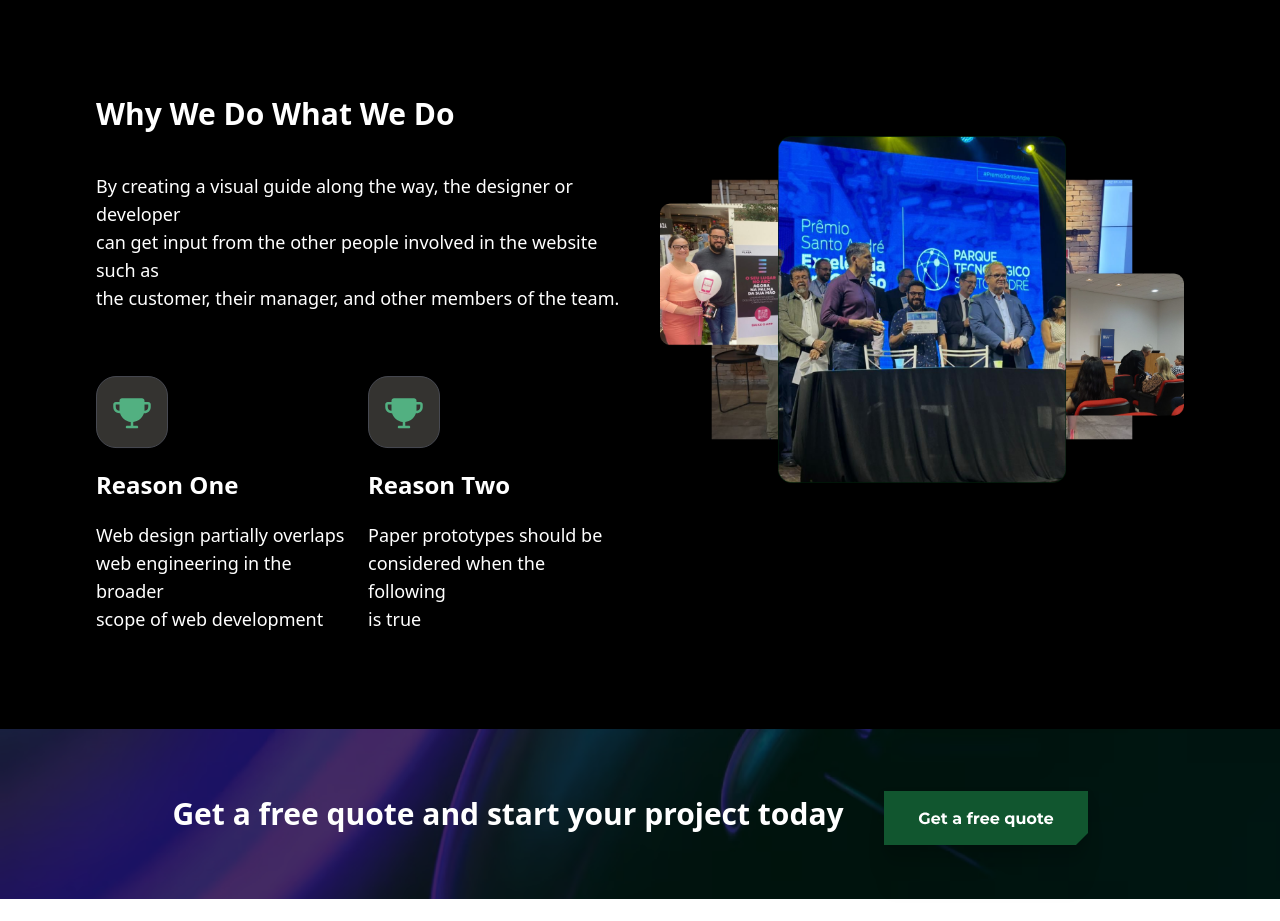
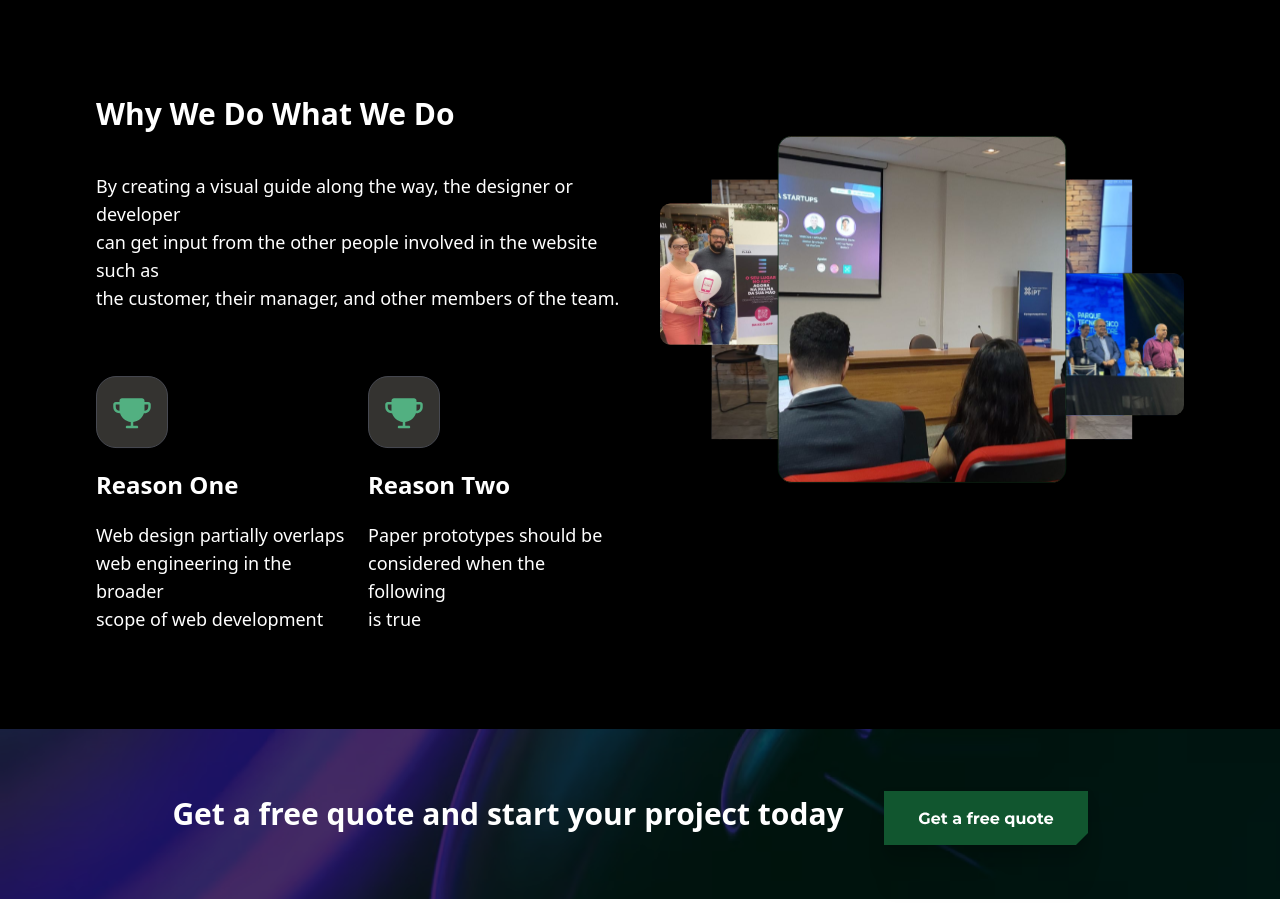
Before and after one commit to gitly-br/site-gitly, a Next.js app in the folder frontend/: page /ourpurpose in a window 1280 px wide. Built offline with nearby package versions, Linux system fonts and the light colour scheme.

Commit message:
Ajustes componente why

```diff
--- a/frontend/components/whyandget.jsx
+++ b/frontend/components/whyandget.jsx
@@ -4,13 +4,28 @@ import "slick-carousel/slick/slick-theme.css";
 import Image from "next/image";
 import leftArrow from "../public/arrow-left.svg";
 import rightArrow from "../public/arrow-right.svg";
-import React, { useState } from "react";
 import trofeu from '../assets/trofeu.svg'
 import galeria from '../assets/galeria.png'
+import imagem2 from '../assets/imagem2.svg'
+import imagem3 from '../assets/imagem3.svg'
 import fundoRoxo from '../assets/fundoRoxo.png'
 import ButtonGreenGet from "./button/buttonGreenGet";
+import React, { useState, useEffect } from 'react';
+
 
 const Whyandget = () => {
+  const images = [galeria, imagem2, imagem3];
+  const [currentImage, setCurrentImage] = useState(images[0]);
+
+  useEffect(() => {
+    const timer = setInterval(() => {
+      setCurrentImage(currentImage => {
+        const i = images.indexOf(currentImage);
+        return images[(i + 1) % images.length];
+      });
+    }, 5000);
+    return () => clearInterval(timer);
+  }, []);
 
   return (
     <div>
@@ -46,7 +61,7 @@ const Whyandget = () => {
           </div>
         </div>
         <div className="mt-10">
-          <Image src={galeria} alt="Galeria"/>
+        <Image src={currentImage} alt="Galeria"/>
         </div>
       </div>
 
```
Also changed, not shown: frontend/assets/imagem2.svg (added), frontend/assets/imagem3.svg (added).
